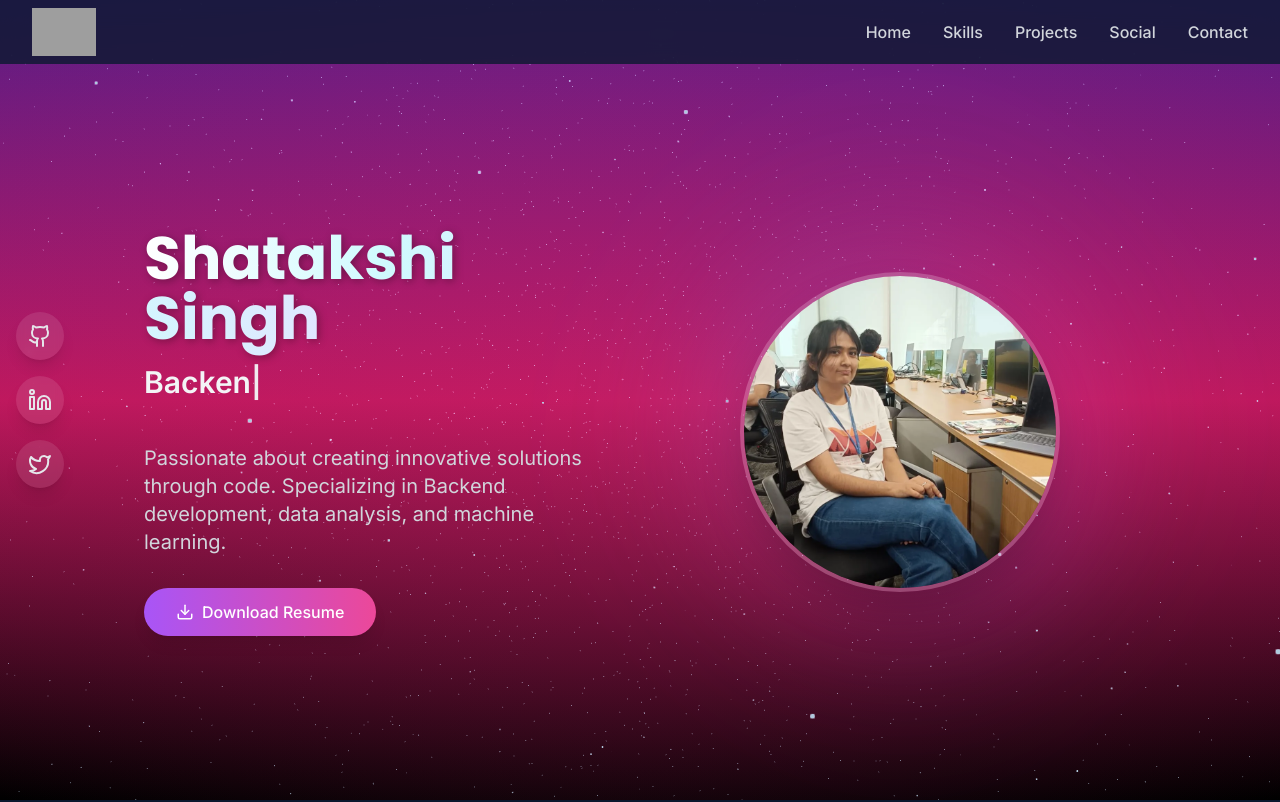
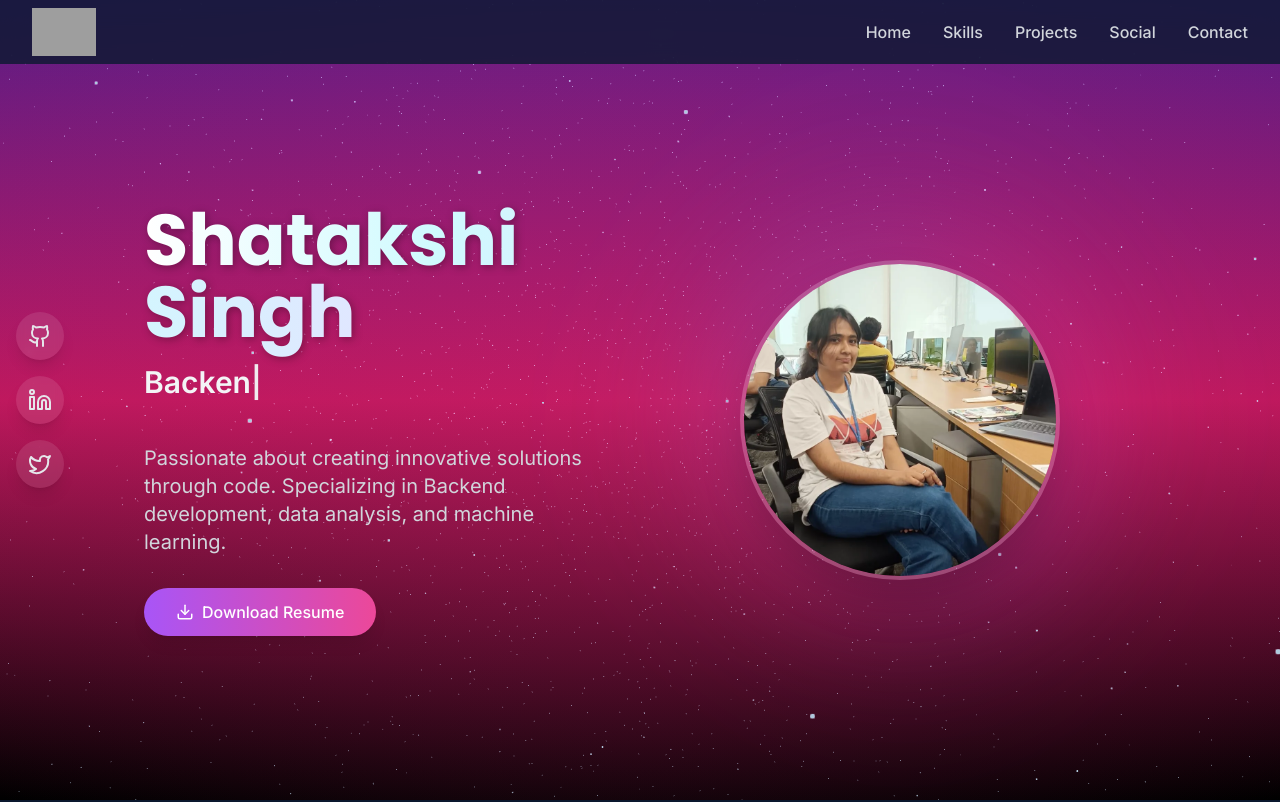
Before and after one commit to shatakshisingh28/Shatakshi_Portfolio, a React (Vite) app: page / in a window 1280 px wide. Shown: the top 802 px of the page. Built offline with nearby package versions, Linux system fonts and the light colour scheme; grey boxes are pictures that could not be loaded.

Commit message:
Update Hero.tsx

```diff
--- a/src/components/Hero.tsx
+++ b/src/components/Hero.tsx
@@ -5,7 +5,7 @@ import { TypewriterText } from './TypewriterText';
 
 function Hero() {
   return (
-    <section id="home" className="relative min-h-screen flex items-center justify-center px-6 md:px-36 text-center md:text-left pt-24 sm:pt-16">
+    <section id="home" className="relative min-h-screen flex items-center justify-center px-6 md:px-36 text-center md:text-left pt-16 sm:pt-10">
       <div className="max-w-7xl mx-auto grid md:grid-cols-2 gap-12 items-center">
         {/* Left Section - Text Content */}
         <motion.div
@@ -14,7 +14,7 @@ function Hero() {
           transition={{ duration: 0.8 }}
           className="text-left"
         >
-          <h1 className="text-4xl sm:text-5xl md:text-6xl font-poppins font-bold mb-4 relative">
+          <h1 className="text-5xl sm:text-6xl md:text-7xl font-poppins font-bold mb-4 relative">
             {/* Shadow layer underneath */}
             <span className="absolute top-0.5 left-0.5 text-black/30 blur-sm z-0">
               Shatakshi Singh
```
